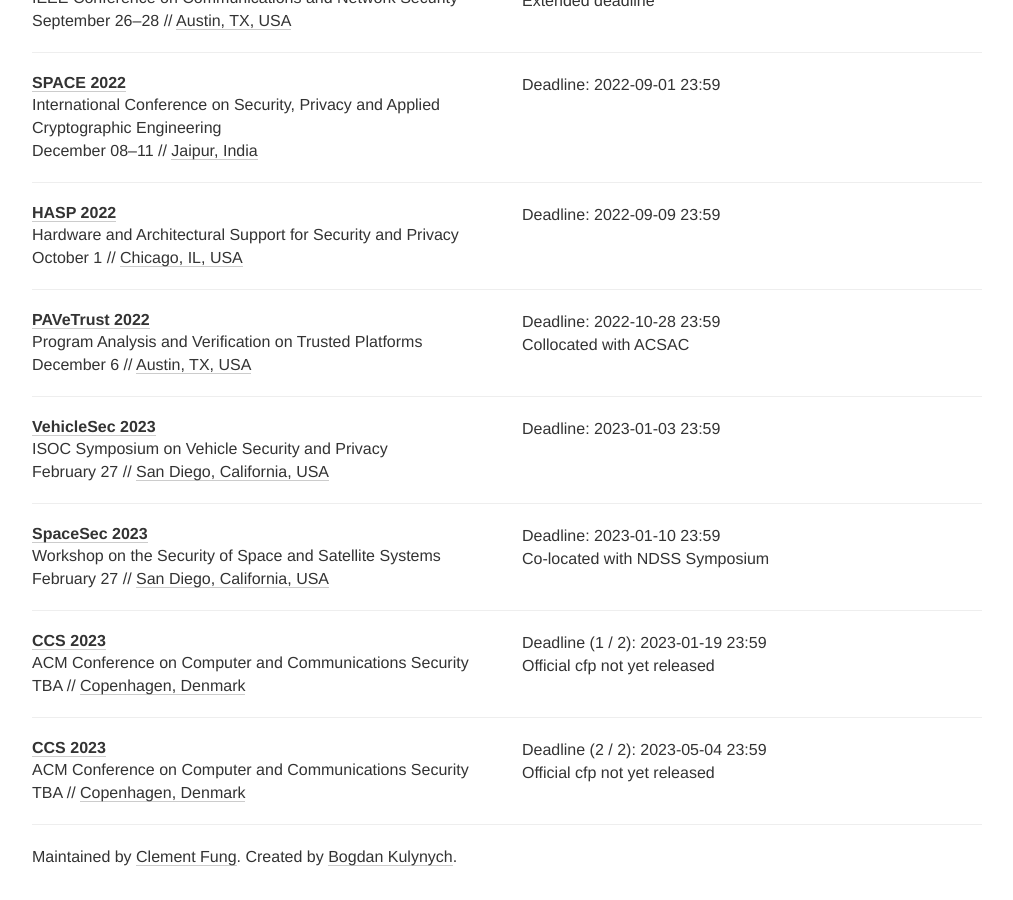
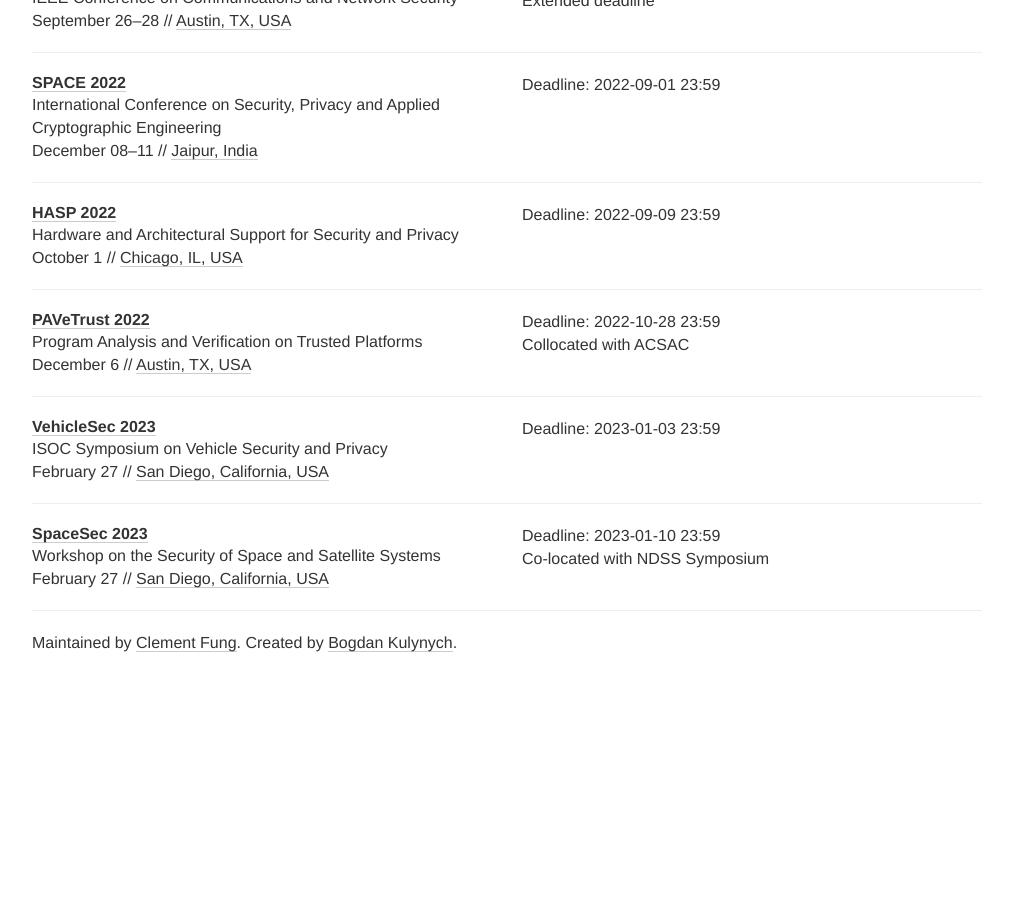
Before and after one commit to sec-deadlines/sec-deadlines.github.io, a Jekyll site: the page built from index.html, in a window 1280 px wide and 900 px high, scrolled down 7746 px. Shown: the whole window, without its empty margins (133-1146 px from the left). Built offline with Jekyll 4.4.1, drawn with Linux system fonts in a browser that asks for light colours; nearby versions of some CDN libraries; comment, search, counter and statistics services are not loaded; after the commit the page ends 8432 px from its top, so only the background shows below that; some of the changed text lies outside the part shown.

Commit message:
Merge entry into CCS 2022

```diff
--- a/_data/conferences.yml
+++ b/_data/conferences.yml
@@ -24,13 +24,13 @@
 
 - name: CCS
   description: ACM Conference on Computer and Communications Security
-  year: 2022
-  link: https://www.sigsac.org/ccs/CCS2022/
+  year: 2023
+  link: https://cispa.saarland/group/cremers/events/CCS2023/
   deadline:
-    - "2022-01-14 23:59"
-    - "2022-05-02 23:59"
-  date: "November 14-19"
-  place: Los Angeles, USA
+    - "2023-01-19 23:59"
+    - "2023-05-04 23:59"
+  date: TBA
+  place: Copenhagen, Denmark
   tags: [SEC, PRIV, CONF]
 
 - name: Usenix
@@ -523,15 +523,3 @@
   date: February 27
   place: San Diego, California, USA
   tags: [SEC, PRIV, CRYPTO, SHOP]
-
-- name: CCS
-  description: ACM Conference on Computer and Communications Security
-  year: 2023
-  link: https://cispa.saarland/group/cremers/events/CCS2023/
-  comment: Official cfp not yet released
-  deadline:
-    - "2023-01-19 23:59"
-    - "2023-05-04 23:59"
-  date: TBA
-  place: Copenhagen, Denmark
-  tags: [SEC, PRIV, CONF]
```
